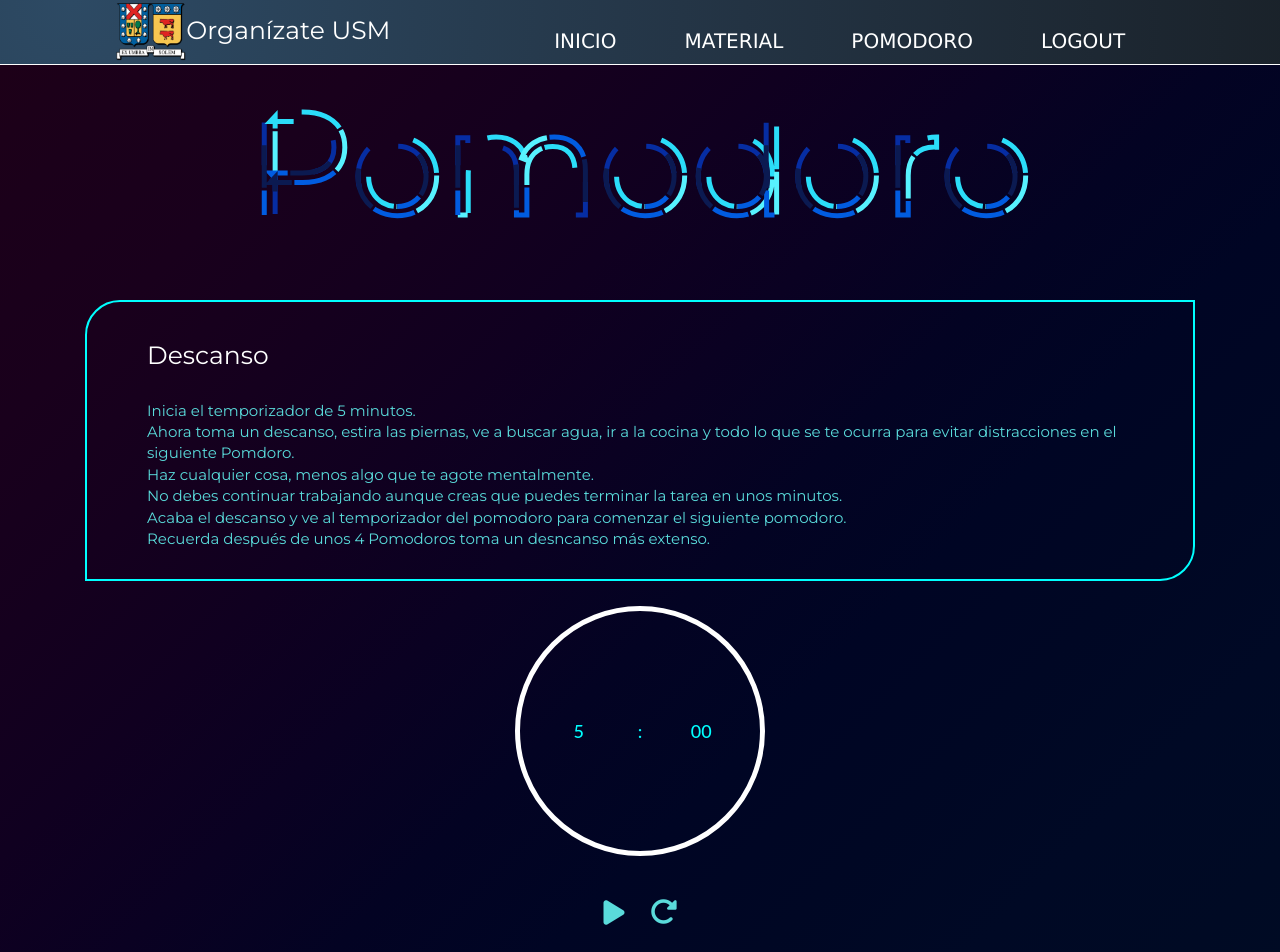
After one commit to Organizate-USM/Organizate_USM, a Flask app: page /pomodoroD in a window 1280 px wide. The commit adds this page. Shown: the top 952 px of the page. Run offline with Flask 2, Linux system fonts and the light colour scheme; some libraries are stand-ins or nearby versions.

Commit message:
arreglos pomodoro y agregar pagina de descanso
A

```diff
--- a/main.py
+++ b/main.py
@@ -186,6 +186,10 @@ def minas():
 def pomodoro():
     return render_template('pomodoro.html')
 
+@app.route('/pomodoroD')
+def pomodoroD():
+    return render_template('pomodoroD.html')
+
 if __name__ == '__main__':
     csrf.init_app(app)
     db1.init_app(app)
--- a/static/css/pomodoro.css
+++ b/static/css/pomodoro.css
@@ -236,12 +236,11 @@ ol{
 
 ol li{
   color:#5adbdb;
-  font-size: 12px;
+  font-size: 15px;
   font-family: 'Montserrat';
 }
 
 .parrafo{
-  display:flex;
   justify-content: space-between;
   margin-top:-100px ;
 }
--- /dev/null
+++ b/static/js/main2.js
@@ -0,0 +1,69 @@
+// Variables requeridas
+var session_seconds = "00";
+var session_minutes = 5;
+
+// Audios
+var click_sound = new Audio("static/audio/click.mp3");
+var bell = new Audio("static/audio/bell.mp3");
+
+
+function template() {
+    document.getElementById("minutes").innerHTML = session_minutes;
+    document.getElementById("seconds").innerHTML = session_seconds;
+}
+
+function start_timer() {
+    click_sound.play();
+
+    // Cambio de los mintuos y segundos del incio
+    session_minutes = 00;
+    session_seconds = 05;
+
+    // Agrega los segundos y minutos a la pagina
+    document.getElementById("minutes").innerHTML = session_minutes;
+    document.getElementById("seconds").innerHTML = session_seconds;
+
+    // Inicia el conteo
+    var minutes_interval = setInterval(minutesTimer, 60000);
+    var seconds_interval = setInterval(secondsTimer, 1000);
+
+    //Función para los minutos
+    function minutesTimer() {
+        session_minutes = session_minutes - 1;
+        document.getElementById("minutes").innerHTML = session_minutes;
+    }
+
+    //Función para los segundos
+    function secondsTimer() {
+        session_seconds = session_seconds - 1;
+        document.getElementById("seconds").innerHTML = session_seconds;
+
+        // Revisa si los minutos y segundos llegan a 0
+        // Si llega a 0:
+        if (session_seconds <= 0) {
+            if (session_minutes <= 0) {
+                // Para el contador y terminan los intervalos
+                clearInterval(minutes_interval);
+                clearInterval(seconds_interval);
+
+                // Agrega el mensaje al html
+                document.getElementById("done").innerHTML =
+                "¡Descanso finalizado!, vuelve al trabajo/estudio";
+                document.getElementById("trabajo").innerHTML =
+                "Dirígete al timer de trabajo aquí";
+
+
+                // Hace el mensaje visible
+                document.getElementById("done").classList.add("show_message");
+                document.getElementById("trabajo").classList.add("show_message");
+
+
+                // Suena la campana
+                bell.play();
+        }
+
+        // Resetea los segundos a 60
+            session_seconds = 60;
+        }
+    }
+}
--- /dev/null
+++ b/templates/pomodoroD.html
@@ -0,0 +1,103 @@
+{% extends 'base/base.html'%}
+{% block link_css %}
+    rel="stylesheet" href="{{ url_for('static', filename='css/pomodoro.css' ) }}"
+{% endblock %}
+
+{% block script_js %}
+    type="text/javascript" src="{{ url_for('static', filename='js/main2.js') }}"
+{% endblock %}
+
+{% block audio_mp3 %}
+    src="{{ url_for('static', filename='audio/bell.mp3') }}"
+    src="{{ url_for('static', filename='audio/click.mp3') }}"
+{% endblock %}
+
+{% block title %} Pomodoro Descanso {% endblock %}
+
+{% block content %}
+    <header class=main-head>
+        <nav id="navusm">
+            <div id="logoimg">
+                <img src="static\img\img.png" alt="logo" width="70" height="70">
+            </div>
+            <h1 id= 'logo'>Organízate USM</h1>
+            <ul id="ulusm">
+            <li class="liusm"><a href="{{ url_for('index') }}" class="ausm" id="index-button">Inicio</a></li>
+            <li class="liusm"><a href="{{ url_for('material') }}" class="ausm" id="material-button">Material</a>
+                <ul class="submenu">
+                    <li><a href="{{ url_for('informatica') }}">Ingeniería Civil en informatica</a></li>
+                    <li><a href="{{ url_for('matematica') }}">Ingeniería Civil en matemática</a></li>
+                    <li><a href="{{ url_for('minas') }}">Ingeniería Civil en minas</a></li>
+                    <li><a href="{{ url_for('arqui') }}">Arquitectura</a></li>
+                    <li><a href="{{ url_for('elo') }}">Ingeniería Civil en electronica</a></li>
+                    <li><a href="{{ url_for('industrial') }}">Ingeniería Civil industrial</a></li>
+                </ul>
+            </li>
+            <li class="liusm"><a href="{{ url_for('pomodoro') }}" class="ausm" id="pomodoro-button">Pomodoro</a></li>
+            <li class="liusm"><a href="{{ url_for('logout') }}" class="ausm" id="logout-button">Logout</a></li>
+        </ul>
+        </nav>
+    </header>
+
+
+        <body onload="template()">
+        <div class="container">
+            <!-- Main temporizador -->
+            <div>
+            <svg viewBox="0 0 960 300" style="margin-top: 50px;">
+                <symbol id="s-text">
+                <text text-anchor="middle" x="50%" y="80%">Pomodoro</text>
+                </symbol>
+
+                <g class = "g-ants">
+                <use xlink:href="#s-text" class="text-copy"></use>
+                <use xlink:href="#s-text" class="text-copy"></use>
+                <use xlink:href="#s-text" class="text-copy"></use>
+                <use xlink:href="#s-text" class="text-copy"></use>
+                <use xlink:href="#s-text" class="text-copy"></use>
+                </g>
+            </svg>
+            </div>
+            <div class= "parrafo">
+            <div class="caja">
+                <ol>
+                <h1> Descanso </h1>
+                <br>
+                <li style="list-style:none">Inicia el temporizador de 5 minutos.</li>
+                <li style="list-style:none">Ahora toma un descanso, estira las piernas, ve a buscar agua, ir a la cocina y todo lo que se te ocurra para evitar distracciones en el siguiente Pomdoro.</li>
+                <li style="list-style:none">Haz cualquier cosa, menos algo que te agote mentalmente.</li>
+                <li style="list-style:none">No debes continuar trabajando aunque creas que puedes terminar la tarea en unos minutos.</li>
+                <li style="list-style:none">Acaba el descanso y ve al temporizador del pomodoro para comenzar el siguiente pomodoro.</li>
+                <li style="list-style:none">Recuerda después de unos 4 Pomodoros toma un desncanso más extenso.</li>
+                </ol>
+            </div>
+            <div class="container timer">
+                <div class="row">
+                <div class="col-5">
+                    <h4 id="minutes"></h4>
+                </div>
+                <div class="col-2">
+                    <h4>:</h4>
+                </div>
+                <div class="col-5">
+                    <h4 id="seconds"></h4>
+                </div>
+                </div>
+            </div>
+            <div class="my-5">
+            <h3 id="done" class="text-center"></h3>
+            <a href="{{ url_for('pomodoro') }}" ><h3 id="trabajo" class="text-center"></h3></a>
+            </div>
+        </div>
+            <!-- Botón de inicio y reinicio-->
+            <div class="conatiner d-flex justify-content-center my-5">
+            <button class="btn" onclick="start_timer()">
+                <i class="fas fa-play fa-2x"></i>
+            </button>
+            <a href="pomodoro"><i class="fas fa-redo-alt fa-2x"></i></a>
+            </div>
+        </div>
+        <iframe width="560" height="315" src="https://www.youtube.com/embed/5qap5aO4i9A" frameborder="0" allow="accelerometer; autoplay; clipboard-write; encrypted-media; gyroscope; picture-in-picture" style="margin-left: 500px;"></iframe>
+        </body>
+        <script src="https://kit.fontawesome.com/a81368914c.js"></script>
+{% endblock %}
```
Also changed, not shown: templates/pomodoro.html (+4 -4 lines).
